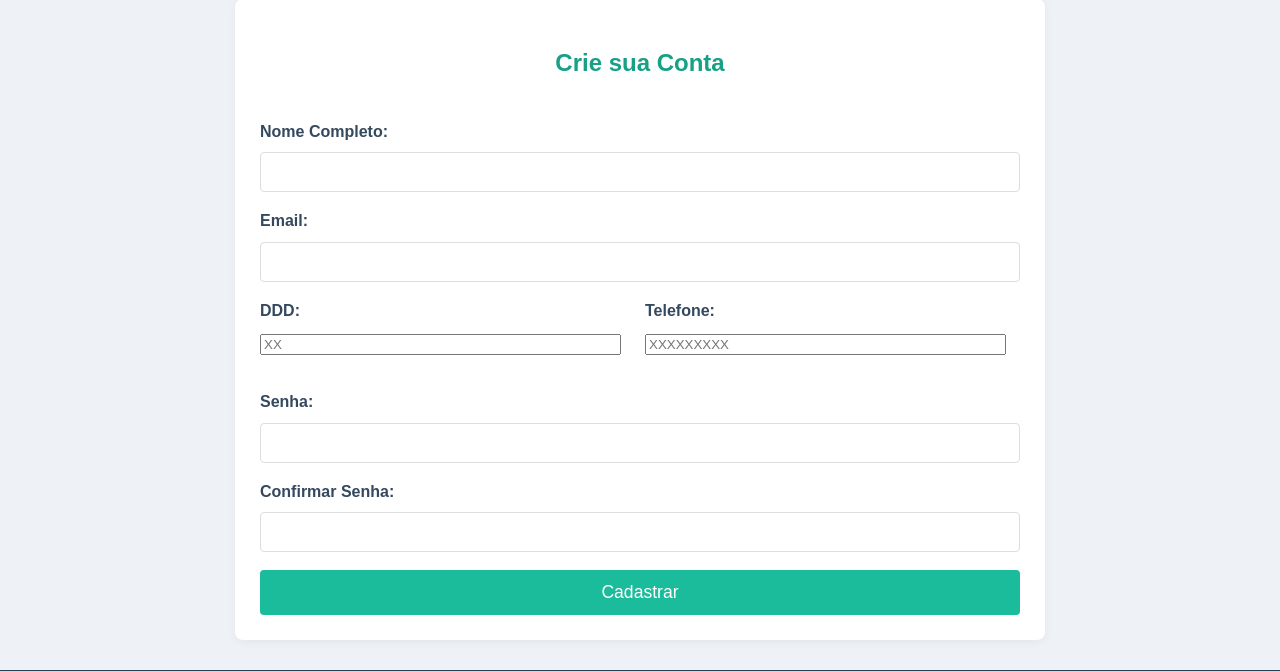
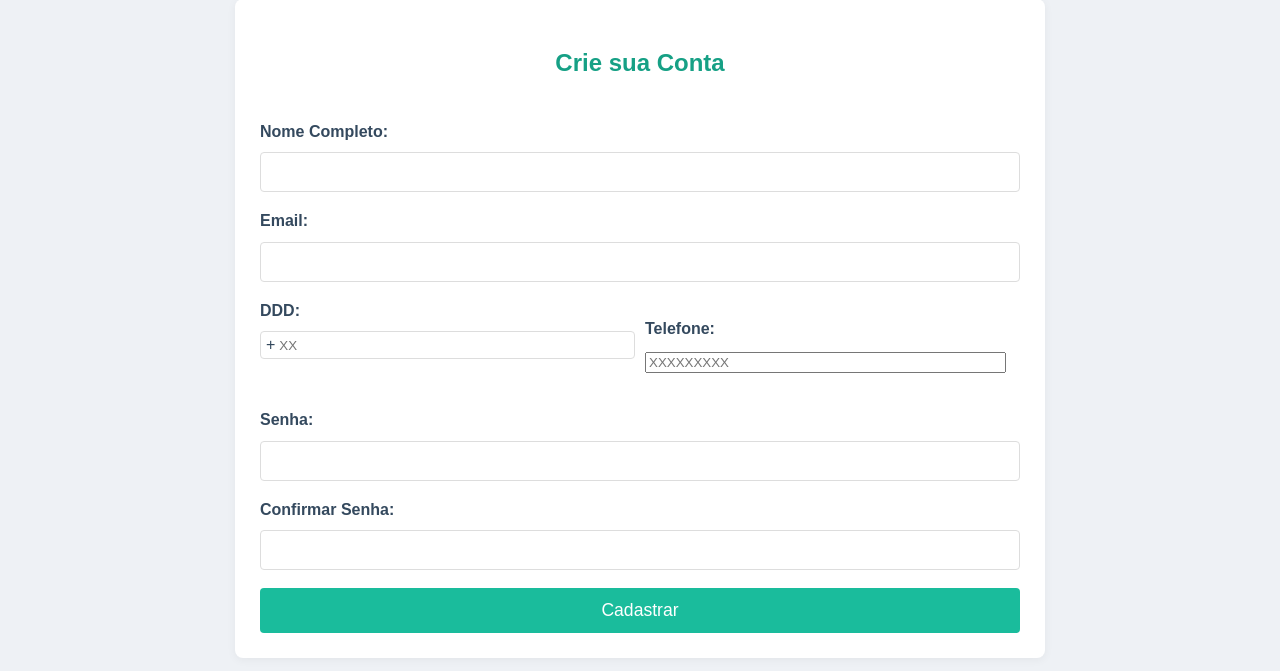
Before and after one commit to trazibo/smartgrana, a Flask app: page /register in a window 1280 px wide. Shown: the part 119-790 px from the top of the page. Run offline with Flask 3, Linux system fonts and the light colour scheme.

Commit message:
Ajusta formato dos campos DDD e Telefone na página de cadastro conforme solicitação

```diff
--- a/src/templates/register.html
+++ b/src/templates/register.html
@@ -6,17 +6,39 @@
     <title>Cadastro - SmartGrana</title>
     <link rel="stylesheet" href="{{ url_for("static", filename="style.css") }}">
     <style>
-        /* Estilos adicionais para campos de telefone lado a lado */
         .phone-fields {
             display: flex;
-            gap: 10px; /* Espaço entre os campos DDD e Telefone */
+            gap: 10px;
+            align-items: flex-end; /* Alinha a base dos inputs e o span */
         }
         .phone-fields > div {
-            flex: 1; /* Faz com que cada campo ocupe espaço igual */
+            flex: 1;
         }
         .phone-fields input[type="tel"] {
-            width: calc(100% - 22px); /* Ajuste para padding e borda */
+            width: calc(100% - 22px);
         }
+        .ddd-prefix {
+            font-size: 1em;
+            padding-right: 2px;
+            /* vertical-align: bottom; */ /* Tenta alinhar com o input */
+        }
+        .ddd-input-container {
+            display: flex;
+            align-items: center; /* Alinha o + com o input */
+            border: 1px solid #ddd;
+            border-radius: 4px;
+            padding-left: 5px; /* Espaço para o + */
+        }
+        .ddd-input-container input[type="tel"] {
+            border: none; /* Remove a borda do input interno */
+            padding-left: 2px;
+            width: calc(100% - 10px); /* Ajusta a largura */
+        }
+        .ddd-input-container:focus-within {
+            border-color: #1abc9c; /* Destaque ao focar */
+            box-shadow: 0 0 0 0.2rem rgba(26, 188, 156, 0.25);
+        }
+
     </style>
 </head>
 <body>
@@ -30,7 +52,7 @@
     </header>
     <main>
         <h2>Crie sua Conta</h2>
-        <form action="#" method="post"> <!-- Ação será implementada depois -->
+        <form action="#" method="post">
             <div>
                 <label for="name">Nome Completo:</label>
                 <input type="text" id="name" name="name" required>
@@ -42,11 +64,14 @@
             <div class="phone-fields">
                 <div>
                     <label for="ddd">DDD:</label>
-                    <input type="tel" id="ddd" name="ddd" pattern="[0-9]{2}" placeholder="XX" title="Digite 2 números para o DDD" required>
+                    <div class="ddd-input-container">
+                        <span class="ddd-prefix">+</span>
+                        <input type="tel" id="ddd" name="ddd" pattern="[0-9]{2}" placeholder="XX" title="Digite 2 números para o DDD" maxlength="2" required>
+                    </div>
                 </div>
                 <div>
                     <label for="phone">Telefone:</label>
-                    <input type="tel" id="phone" name="phone" pattern="[0-9]{8,9}" placeholder="XXXXXXXXX" title="Digite 8 ou 9 números para o telefone" required>
+                    <input type="tel" id="phone" name="phone" pattern="[0-9]{9}" placeholder="XXXXXXXXX" title="Digite 9 números para o telefone" maxlength="9" required>
                 </div>
             </div>
             <div>
```
